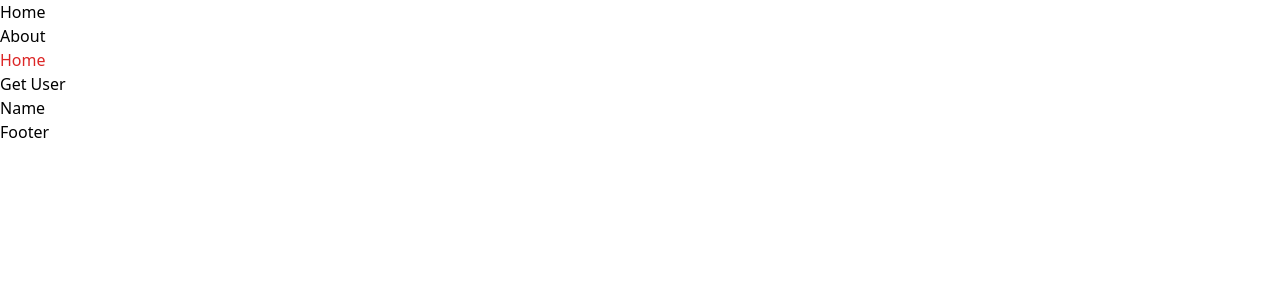
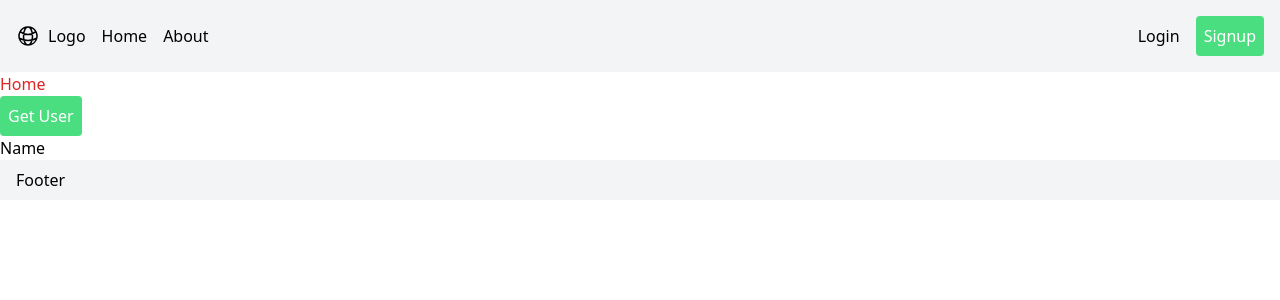
Before and after one commit to Binabh/react-ts-starter-kit, a React app: page / in a window 1280 px wide. Shown: the top 300 px of the page. Built offline with nearby package versions, Linux system fonts and the light colour scheme.

Commit message:
use tailwind responsibly

```diff
--- a/src/components/common/Layout/index.tsx
+++ b/src/components/common/Layout/index.tsx
@@ -1,4 +1,4 @@
-import React from 'react';
+import React, { useState } from 'react';
 import { Link, Outlet } from 'react-router-dom';
 
 function Layout() {
@@ -11,20 +11,99 @@ function Layout() {
   );
 }
 function Header() {
+  const [mobileMenu, toggleMobileMenu] = useState(false);
   return (
-    <div>
-      <ul>
-        <li>
-          <Link to="/">Home</Link>
-        </li>
-        <li>
-          <Link to="/about">About</Link>
-        </li>
-      </ul>
-    </div>
+    <nav className="bg-gray-100">
+      <div className="py-4 px-4 mx-auto">
+        <div className="flex justify-between">
+          <div className="flex space-x-4 items-center">
+            <div className="flex space-x-2">
+              <svg
+                xmlns="http://www.w3.org/2000/svg"
+                fill="none"
+                viewBox="0 0 24 24"
+                strokeWidth={1.5}
+                stroke="currentColor"
+                className="w-6 h-6"
+              >
+                <path
+                  strokeLinecap="round"
+                  strokeLinejoin="round"
+                  d="M12 21a9.004 9.004 0 008.716-6.747M12 21a9.004 9.004 0 01-8.716-6.747M12 21c2.485 0 4.5-4.03 4.5-9S14.485 3 12 3m0 18c-2.485 0-4.5-4.03-4.5-9S9.515 3 12 3m0 0a8.997 8.997 0 017.843 4.582M12 3a8.997 8.997 0 00-7.843 4.582m15.686 0A11.953 11.953 0 0112 10.5c-2.998 0-5.74-1.1-7.843-2.918m15.686 0A8.959 8.959 0 0121 12c0 .778-.099 1.533-.284 2.253m0 0A17.919 17.919 0 0112 16.5c-3.162 0-6.133-.815-8.716-2.247m0 0A9.015 9.015 0 013 12c0-1.605.42-3.113 1.157-4.418"
+                />
+              </svg>
+              <span className="text-bold">Logo</span>
+            </div>
+            <div className="hidden md:flex space-x-4">
+              <Link to="/">Home</Link>
+              <Link to="/about">About</Link>
+            </div>
+          </div>
+          <div className="hidden md:flex space-x-4 items-center">
+            <Link to="/">Login</Link>
+            <Link className="bg-green-400 p-2 rounded text-center text-white" to="/">
+              Signup
+            </Link>
+          </div>
+          <button
+            type="button"
+            onClick={() => {
+              toggleMobileMenu(!mobileMenu);
+            }}
+            className="block md:hidden"
+          >
+            {mobileMenu ? (
+              <svg
+                xmlns="http://www.w3.org/2000/svg"
+                fill="none"
+                viewBox="0 0 24 24"
+                strokeWidth={1.5}
+                stroke="currentColor"
+                className="w-6 h-6"
+              >
+                <path strokeLinecap="round" strokeLinejoin="round" d="M6 18L18 6M6 6l12 12" />
+              </svg>
+            ) : (
+              <svg
+                xmlns="http://www.w3.org/2000/svg"
+                fill="none"
+                viewBox="0 0 24 24"
+                strokeWidth={1.5}
+                stroke="currentColor"
+                className="w-6 h-6"
+              >
+                <path
+                  strokeLinecap="round"
+                  strokeLinejoin="round"
+                  d="M3.75 6.75h16.5M3.75 12h16.5m-16.5 5.25h16.5"
+                />
+              </svg>
+            )}
+          </button>
+        </div>
+        <div className={`${mobileMenu ? '' : 'hidden'} md:hidden`}>
+          <Link className="block" to="/">
+            Home
+          </Link>
+          <Link className="block" to="/about">
+            About
+          </Link>
+          <Link className="block" to="/">
+            Login
+          </Link>
+          <Link className="block bg-green-400 p-2 rounded text-center text-white" to="/">
+            Signup
+          </Link>
+        </div>
+      </div>
+    </nav>
   );
 }
 function Footer() {
-  return <div>Footer</div>;
+  return (
+    <footer className="bg-gray-100">
+      <div className="max-w-6xl py-2 px-4">Footer</div>
+    </footer>
+  );
 }
 export default Layout;
--- a/src/views/Home/index.tsx
+++ b/src/views/Home/index.tsx
@@ -9,7 +9,11 @@ function Home() {
   return (
     <>
       <h1 className="text-red-600">Home</h1>
-      <button type="button" onClick={() => dispatch(getUserRequest('octocat'))}>
+      <button
+        className="bg-green-400 p-2 rounded text-center text-white"
+        type="button"
+        onClick={() => dispatch(getUserRequest('octocat'))}
+      >
         Get User
       </button>
       {user.loading ? (
```
